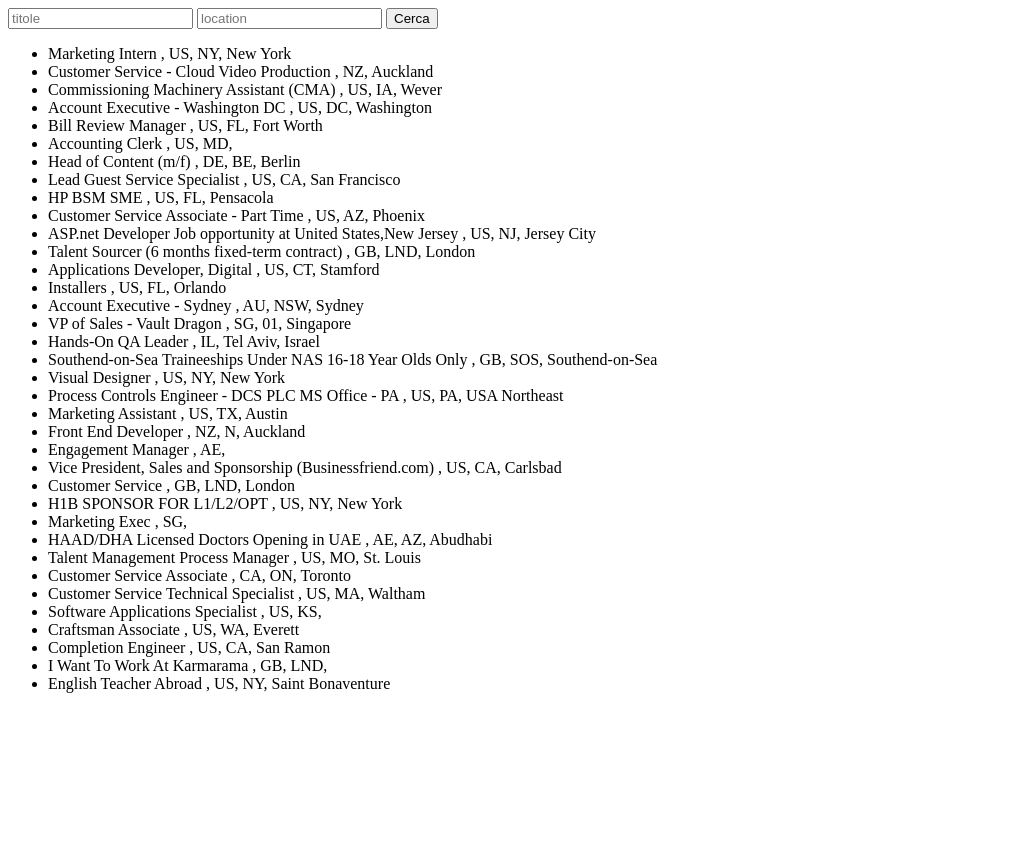
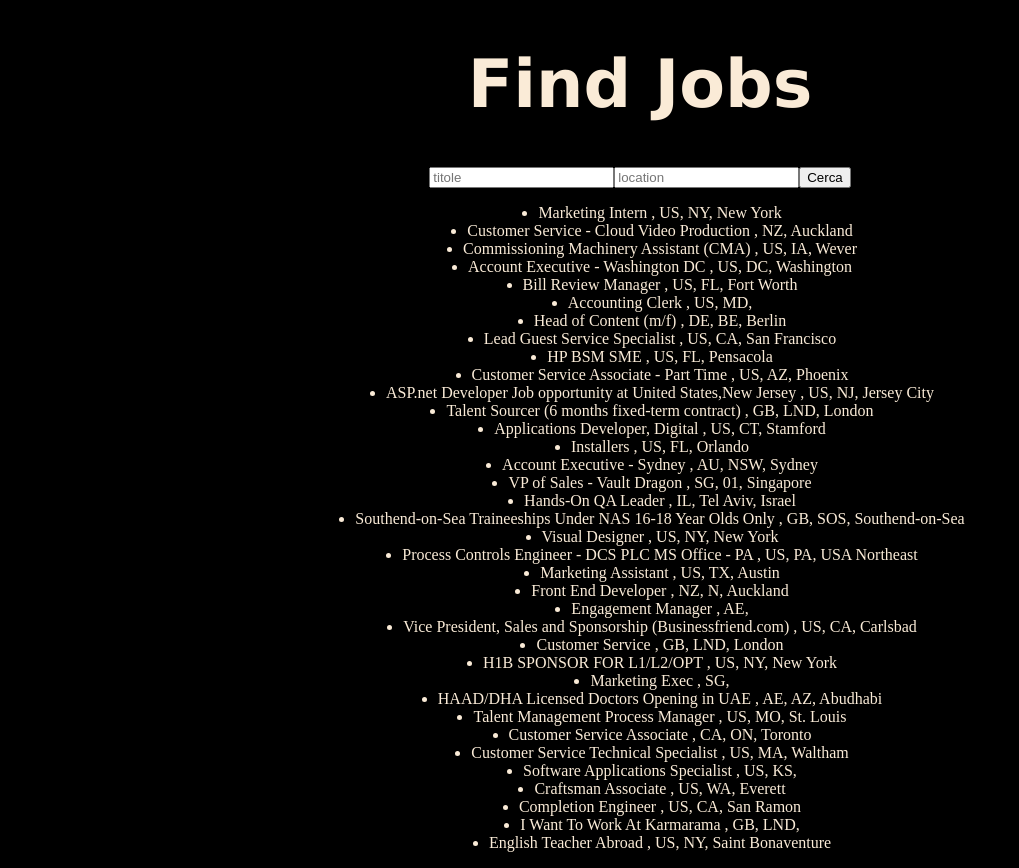
Before and after one commit to NicoloGulotta/Progetto-algoritmo, a plain HTML site: page index.html in a window 1280 px wide. Both pictures are taken after a click on the button "Cerca". Shown: the whole page, without its empty margins (0-1019 px from the left). Before the commit the page ends 800 px from the top, so only its background shows below. Drawn offline with Linux system fonts and the light colour scheme.

Commit message:
aggiornamento

```diff
--- a/index.html
+++ b/index.html
@@ -5,18 +5,21 @@
     <meta charset="UTF-8">
     <meta name="viewport" content="width=device-width, initial-scale=1.0">
     <title>Document</title>
+    <link rel="stylesheet" href="style.css">
 </head>
 
 <body>
-    <input type="text" name="title" id="titleJob" placeholder="titole">
-    <input type="text" name="location" id="locationJob" placeholder="location">
-    <button id="button" onclick="screen()">Cerca</button>
- <div id="container">
-<ul id="risultato"></ul>
- </div>
+    <h1>Find Jobs</h1>
+    <div id="container">
+        <input type="text" name="title" id="titleJob" placeholder="titole">
+        <input type="text" name="location" id="locationJob" placeholder="location">
+        <button id="button" onclick="screen()">Cerca</button>
+    </div>
+    <ul id="risultato"></ul>
+    </div>
 
 
     <script src="scaricabile.js"></script>
-</body>
+
 
 </html>
--- a/scaricabile.js
+++ b/scaricabile.js
@@ -124,11 +124,17 @@
     location: "US, NY, Saint Bonaventure",
   },
 ]
+//algoritmo di ricerca
 function filterwords(nameJob, nameLocation) {
   let filterwords = { result: [], count: 0 };
   for (let i = 0; i < jobs.length; i++) {
     let job = jobs[i]
 
+    if (nameJob == undefined && nameLocation == undefined) {
+      if (job.location.toLowerCase().includes(nameLocation.toLowerCase()) && job.title.toLowerCase().includes(nameJob.toLowerCase())) {
+        filterwords.result.push({ "title": job.title, "location": job.location })
+      }
+    }
     if (nameJob != null && nameLocation != null) {
       if (job.location.toLowerCase().includes(nameLocation.toLowerCase()) && job.title.toLowerCase().includes(nameJob.toLowerCase())) {
         filterwords.result.push({ "title": job.title, "location": job.location })
@@ -144,19 +150,21 @@
         filterwords.result.push({ "title": job.title, "location": job.location })
       }
     }
+
   }
   filterwords.count = filterwords.result.length;
   return filterwords
 }
-let inputTitle = document.getElementById("titleJob");
-let inputLocation = document.getElementById("locationJob");
-
+//output al click
 function screen() {
+  let inputTitle = document.getElementById("titleJob");
+  let inputLocation = document.getElementById("locationJob");
   let resultArrey = filterwords(inputTitle.value, inputLocation.value);
+  //per visualizzare il numero di risultati
   console.log("Results found " + resultArrey.count);
   tabella(resultArrey)
 }
-
+//output visivo con lista
 function tabella(ogetto) {
   let list = document.getElementById("risultato")
   list.innerHTML = " ";
--- /dev/null
+++ b/style.css
@@ -0,0 +1,26 @@
+body{
+   background-color: black;
+
+
+}
+h1{
+    display: flex;
+   justify-content: center;
+    color: antiquewhite;
+    font-size:50pt;
+  font-weight:bolder;
+  font-family:Verdana, Geneva, Tahoma, sans-serif
+
+}
+ #container {
+    display: flex;
+    justify-content: center;
+    align-items: center;
+}
+ul {
+    color: antiquewhite;
+    display: flex;
+    flex-direction: column;
+align-items: center;
+
+}
```
